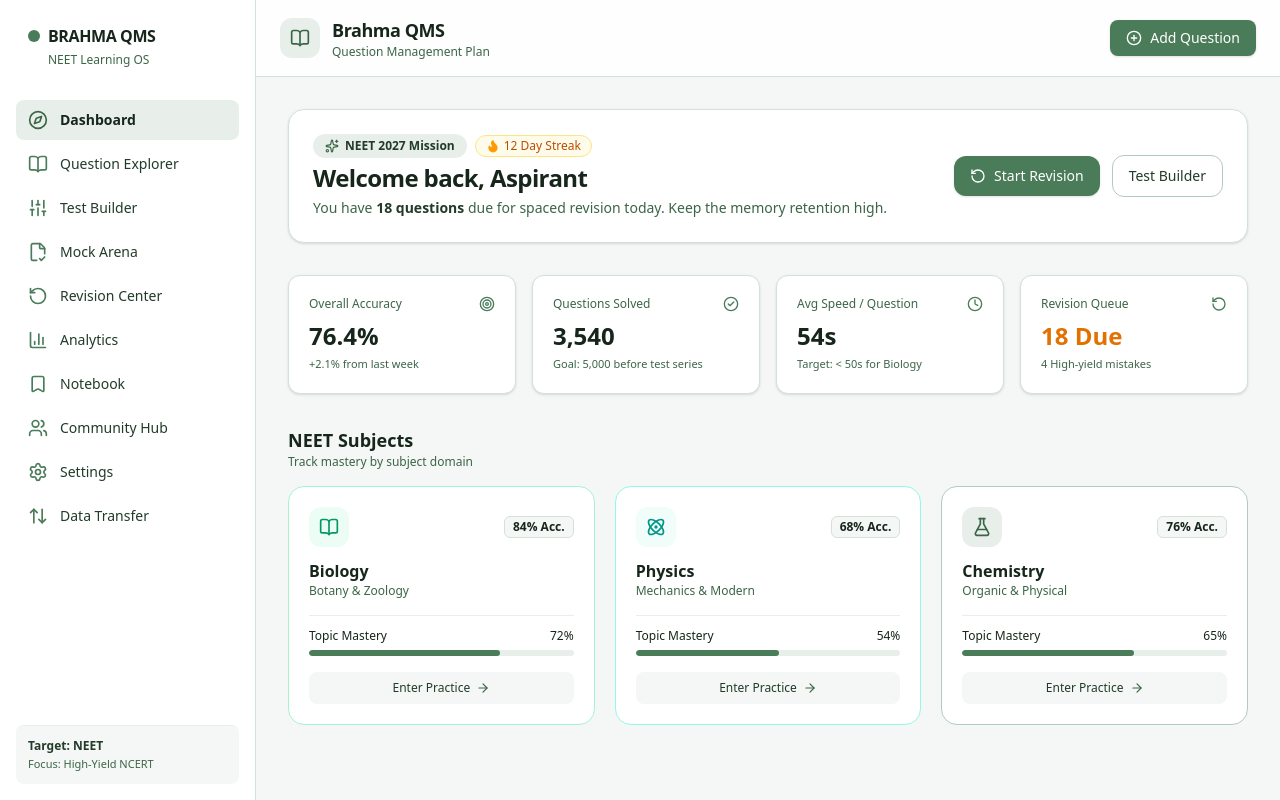
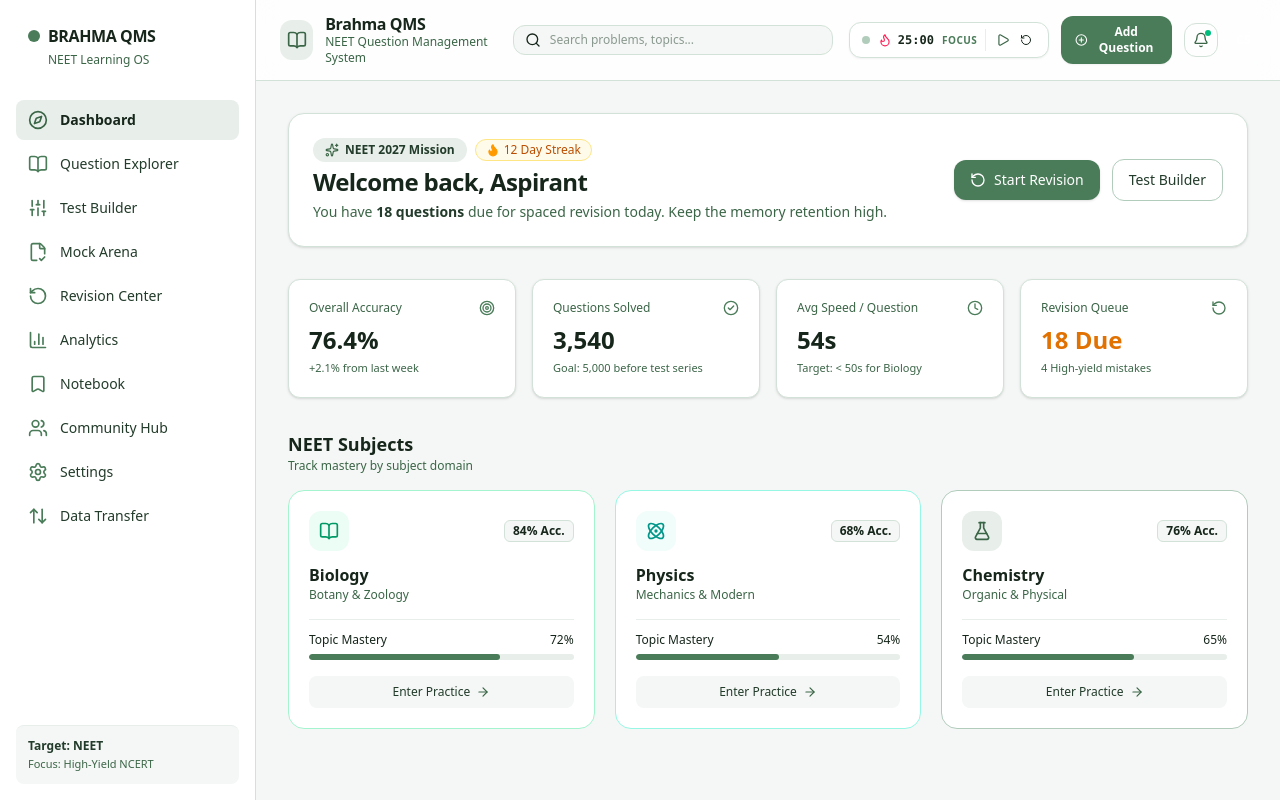
Before and after one commit to chandansharma3166-create/brahma-qms, a Next.js app: page / in a window 1280 px wide. Built offline with nearby package versions, Linux system fonts and the light colour scheme.

Commit message:
feat: add persistent Pomodoro focus timer to header

```diff
--- /dev/null
+++ b/src/components/FocusTimer.tsx
@@ -0,0 +1,75 @@
+"use client";
+
+import React, { useState, useEffect } from "react";
+import { Play, Pause, RotateCcw, Flame } from "lucide-react";
+
+export default function FocusTimer() {
+  const [mode, setMode] = useState<"FOCUS" | "BREAK">("FOCUS");
+  const [timeLeft, setTimeLeft] = useState(25 * 60); // 25m Focus default
+  const [isRunning, setIsRunning] = useState(false);
+
+  useEffect(() => {
+    let timer: NodeJS.Timeout;
+    if (isRunning && timeLeft > 0) {
+      timer = setInterval(() => {
+        setTimeLeft((prev) => prev - 1);
+      }, 1000);
+    } else if (timeLeft === 0) {
+      if (mode === "FOCUS") {
+        setMode("BREAK");
+        setTimeLeft(5 * 60);
+      } else {
+        setMode("FOCUS");
+        setTimeLeft(25 * 60);
+      }
+      setIsRunning(false);
+    }
+    return () => clearInterval(timer);
+  }, [isRunning, timeLeft, mode]);
+
+  const toggleRunning = () => setIsRunning(!isRunning);
+
+  const resetTimer = () => {
+    setIsRunning(false);
+    setTimeLeft(mode === "FOCUS" ? 25 * 60 : 5 * 60);
+  };
+
+  const minutes = Math.floor(timeLeft / 60);
+  const seconds = timeLeft % 60;
+  const formatted = `${minutes.toString().padStart(2, "0")}:${seconds.toString().padStart(2, "0")}`;
+
+  return (
+    <div className="flex items-center gap-2 px-3 py-1.5 rounded-xl border border-sage-200 bg-white shadow-xs">
+      <span
+        className={`w-2 h-2 rounded-full ${
+          isRunning ? (mode === "FOCUS" ? "bg-emerald-500 animate-pulse" : "bg-amber-500 animate-pulse") : "bg-sage-300"
+        }`}
+      />
+      <div className="flex items-center gap-1.5 font-mono text-xs font-bold text-sage-900">
+        <Flame className={`w-3.5 h-3.5 ${mode === "FOCUS" ? "text-rose-500" : "text-amber-500"}`} />
+        <span>{formatted}</span>
+      </div>
+      <span className="text-[10px] font-semibold text-sage-500 uppercase tracking-wider hidden sm:inline">
+        {mode}
+      </span>
+      <div className="flex items-center gap-0.5 border-l border-sage-100 pl-1.5">
+        <button
+          type="button"
+          onClick={toggleRunning}
+          className="p-1 rounded-md text-sage-600 hover:text-sage-900 hover:bg-sage-50 transition"
+          title={isRunning ? "Pause" : "Start"}
+        >
+          {isRunning ? <Pause className="w-3.5 h-3.5" /> : <Play className="w-3.5 h-3.5" />}
+        </button>
+        <button
+          type="button"
+          onClick={resetTimer}
+          className="p-1 rounded-md text-sage-400 hover:text-sage-700 hover:bg-sage-50 transition"
+          title="Reset"
+        >
+          <RotateCcw className="w-3 h-3" />
+        </button>
+      </div>
+    </div>
+  );
+}
--- a/src/components/Header.tsx
+++ b/src/components/Header.tsx
@@ -1,32 +1,62 @@
+"use client";
+
 import React from "react";
-import { BookOpen, PlusCircle } from "lucide-react";
+import FocusTimer from "./FocusTimer";
+import { BookOpen, PlusCircle, Bell, Search } from "lucide-react";
 
 export default function Header() {
   return (
-    <header className="sticky top-0 z-10 border-b border-sage-200 bg-white/80 backdrop-blur-md">
-      <div className="mx-auto flex max-w-7xl items-center justify-between px-6 py-4">
+    <header className="sticky top-0 z-30 border-b border-sage-200 bg-white/80 backdrop-blur-md">
+      <div className="mx-auto flex max-w-7xl items-center justify-between px-6 py-3.5 gap-4">
+        {/* Brand Identification */}
         <div className="flex items-center gap-3">
           <div className="flex h-10 w-10 items-center justify-center rounded-xl bg-sage-100 text-sage-600">
             <BookOpen className="h-5 w-5" />
           </div>
           <div>
-            <h1 className="text-lg font-semibold tracking-tight text-sage-900">
+            <h1 className="text-base font-bold tracking-tight text-sage-900 leading-tight">
               Brahma QMS
             </h1>
-            <p className="text-xs text-sage-600">
-              Question Management Plan
+            <p className="text-xs text-sage-600 font-medium">
+              NEET Question Management System
             </p>
           </div>
         </div>
 
-        <div>
+        {/* Global Search Bar */}
+        <div className="relative w-full max-w-xs hidden md:block">
+          <Search className="w-4 h-4 absolute left-3 top-1/2 -translate-y-1/2 text-sage-400" />
+          <input
+            type="text"
+            placeholder="Search problems, topics..."
+            className="w-full pl-9 pr-4 py-1.5 text-xs bg-sage-50 border border-sage-200 rounded-xl focus:outline-none focus:ring-1 focus:ring-sage-500 text-sage-800 placeholder:text-sage-400"
+          />
+        </div>
+
+        {/* Right Section: Focus Timer & Actions */}
+        <div className="flex items-center gap-3">
+          <FocusTimer />
+
           <button
             type="button"
-            className="inline-flex items-center gap-2 rounded-lg bg-sage-500 px-4 py-2 text-sm font-medium text-white shadow-sm transition hover:bg-sage-600 focus:outline-none"
+            className="inline-flex items-center gap-1.5 rounded-xl bg-sage-500 px-3.5 py-2 text-xs font-semibold text-white shadow-xs transition hover:bg-sage-600 focus:outline-none"
           >
             <PlusCircle className="h-4 w-4" />
-            <span>Add Question</span>
+            <span className="hidden sm:inline">Add Question</span>
           </button>
+
+          <button
+            type="button"
+            className="p-2 rounded-xl border border-sage-200 text-sage-600 hover:bg-sage-50 transition relative"
+            title="Notifications"
+          >
+            <Bell className="w-4 h-4" />
+            <span className="absolute top-1.5 right-1.5 w-1.5 h-1.5 bg-emerald-500 rounded-full" />
+          </button>
+
+          <div className="w-8 h-8 rounded-xl bg-sage-700 text-white font-bold text-xs flex items-center justify-center">
+            CS
+          </div>
         </div>
       </div>
     </header>
```
